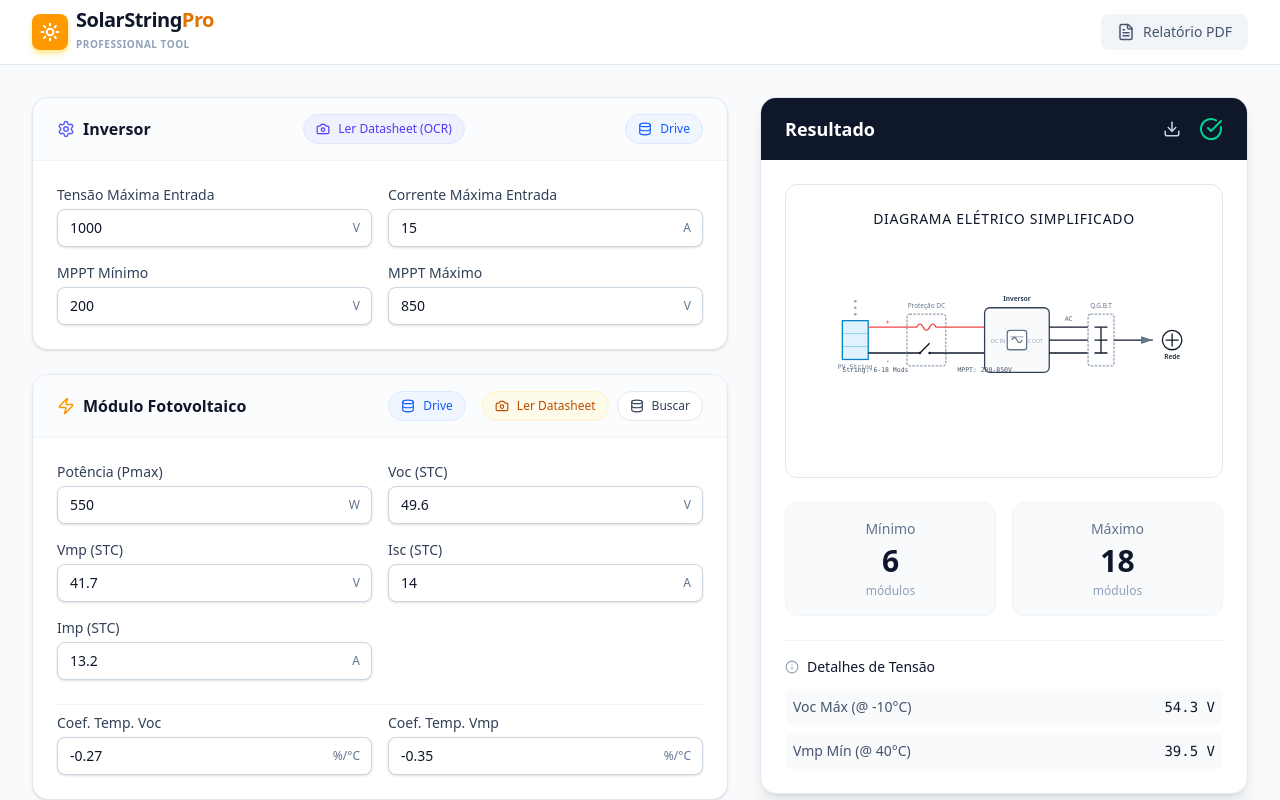
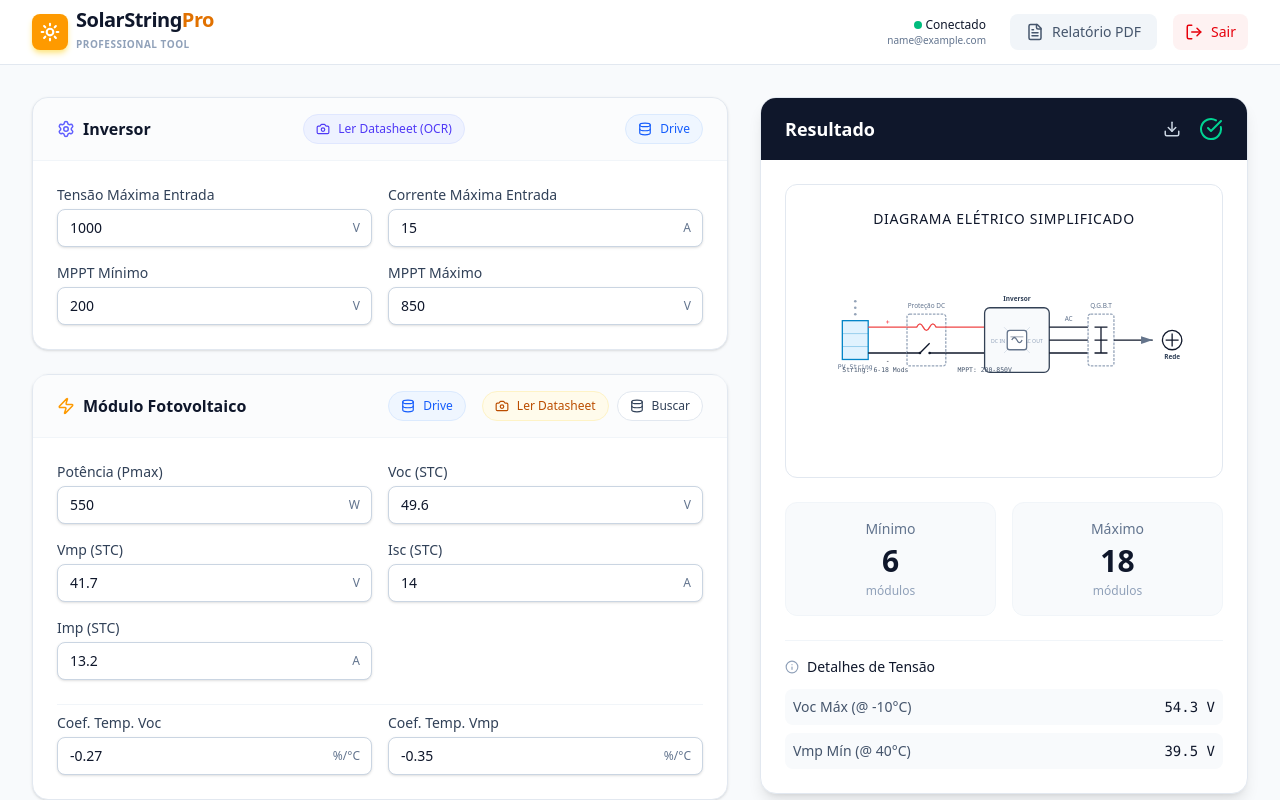
Before and after one commit to mgssystemsolar-max/SolarString-Pro-Ferramenta-Profissional-de-Dimensionamento-Fotovoltaico, a React (Vite) app: page / in a window 1280 px wide. Both pictures are taken after typing "name@example.com", "Sample123" into the empty fields and a click on the button "Acessar Plataforma". Shown: the top 800 px of the page. Built offline with nearby package versions, Linux system fonts and the light colour scheme.

Commit message:
feat: Add user login/logout UI elements
Introduces basic UI for user authentication status and email display.
Also adds a PDF report generation button and associated icons.

```diff
--- a/src/App.tsx
+++ b/src/App.tsx
@@ -1,6 +1,6 @@
 import React, { useState, useEffect, useMemo } from 'react';
 import { motion } from 'motion/react';
-import { Sun, Zap, Thermometer, AlertTriangle, CheckCircle, Info, Settings, Upload, FileText, History, Download, Trash2, Camera, Search, Database, X } from 'lucide-react';
+import { Sun, Zap, Thermometer, AlertTriangle, CheckCircle, Info, Settings, Upload, FileText, History, Download, Trash2, Camera, Search, Database, X, LogOut, User } from 'lucide-react';
 import { InputGroup } from './components/InputGroup';
 import { Diagram } from './components/Diagram';
 import { calculateStringSizing, ModuleSpecs, InverterSpecs, SiteConditions, SizingResult } from './utils/solar';
@@ -282,12 +282,30 @@
             </div>
           </div>
           <div className="flex items-center gap-4">
+             <div className="hidden md:flex flex-col items-end mr-2">
+               <span className="text-xs font-medium text-slate-900 flex items-center gap-1">
+                 <div className="w-2 h-2 bg-emerald-500 rounded-full animate-pulse" />
+                 Conectado
+               </span>
+               <span className="text-[10px] text-slate-500 truncate max-w-[150px]">{userEmail}</span>
+             </div>
+
              <button
                onClick={() => setShowPdfModal(true)}
                className="hidden sm:flex items-center gap-2 text-sm font-medium text-slate-600 hover:text-slate-900 transition-colors bg-slate-100 hover:bg-slate-200 px-4 py-2 rounded-lg"
                disabled={!result}
+               title="Gerar Relatório PDF"
              >
-               <FileText size={18} /> Relatório PDF
+               <FileText size={18} /> <span className="hidden lg:inline">Relatório PDF</span>
+             </button>
+
+             <button
+               onClick={() => setIsLoggedIn(false)}
+               className="flex items-center gap-2 text-sm font-medium text-red-600 hover:text-red-700 transition-colors bg-red-50 hover:bg-red-100 px-3 py-2 rounded-lg"
+               title="Sair / Desconectar"
+             >
+               <LogOut size={18} />
+               <span className="hidden sm:inline">Sair</span>
              </button>
           </div>
         </div>
```
